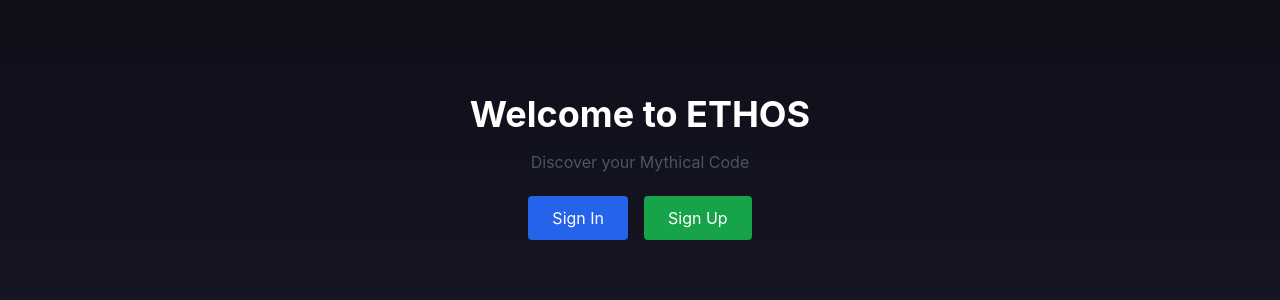
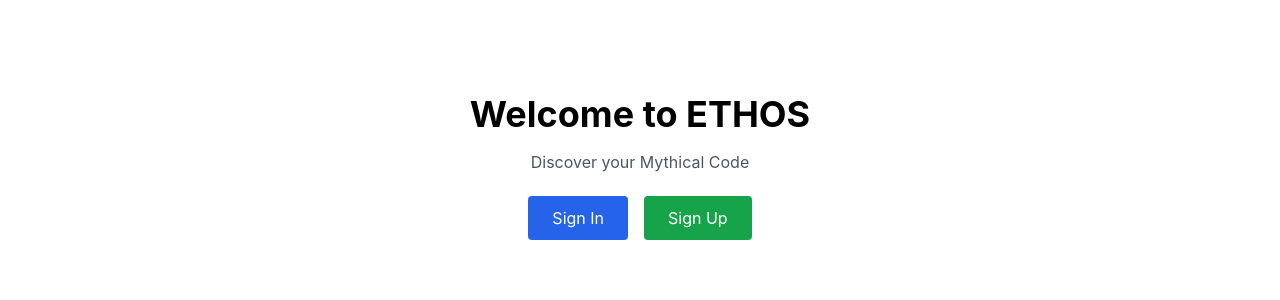
Before and after one commit to Avirage-official/aviragemp, a Next.js app: page / in a window 1280 px wide. Shown: the part 238-538 px from the top of the page. Built offline with nearby package versions, Linux system fonts and the light colour scheme.

Commit message:
Update globals.css for light theme

```diff
--- a/app/globals.css
+++ b/app/globals.css
@@ -1,11 +1,6 @@
 @tailwind base;
 @tailwind components;
 @tailwind utilities;
-
-:root {
-  --background: #0a0a14;
-  --foreground: #ffffff;
-}
 
 * {
   margin: 0;
@@ -13,48 +8,14 @@
   box-sizing: border-box;
 }
 
-html, body {
-  height: 100%;
-  width: 100%;
-  overflow-x: hidden;
-}
-
 body {
-  background: linear-gradient(to bottom, #0a0a14, #12121e, #1a1a2e);
-  color: var(--foreground);
-  font-family: -apple-system, BlinkMacSystemFont, 'Segoe UI', 'Roboto', sans-serif;
+  font-family: -apple-system, BlinkMacSystemFont, 'Segoe UI', 'Roboto', 'Oxygen',
+    'Ubuntu', 'Cantarell', 'Fira Sans', 'Droid Sans', 'Helvetica Neue',
+    sans-serif;
   -webkit-font-smoothing: antialiased;
-}
-
-@layer utilities {
-  .preserve-3d {
-    transform-style: preserve-3d;
-  }
-
-  .backface-hidden {
-    backface-visibility: hidden;
-    -webkit-backface-visibility: hidden;
-  }
-}
-
-::-webkit-scrollbar {
-  width: 10px;
-}
-
-::-webkit-scrollbar-track {
-  background: #0a0a14;
-}
-
-::-webkit-scrollbar-thumb {
-  background: #6b21a8;
-  border-radius: 5px;
+  -moz-osx-font-smoothing: grayscale;
 }
 
 html {
   scroll-behavior: smooth;
 }
-
-::selection {
-  background-color: rgba(147, 51, 234, 0.3);
-  color: #ffffff;
-}
```
